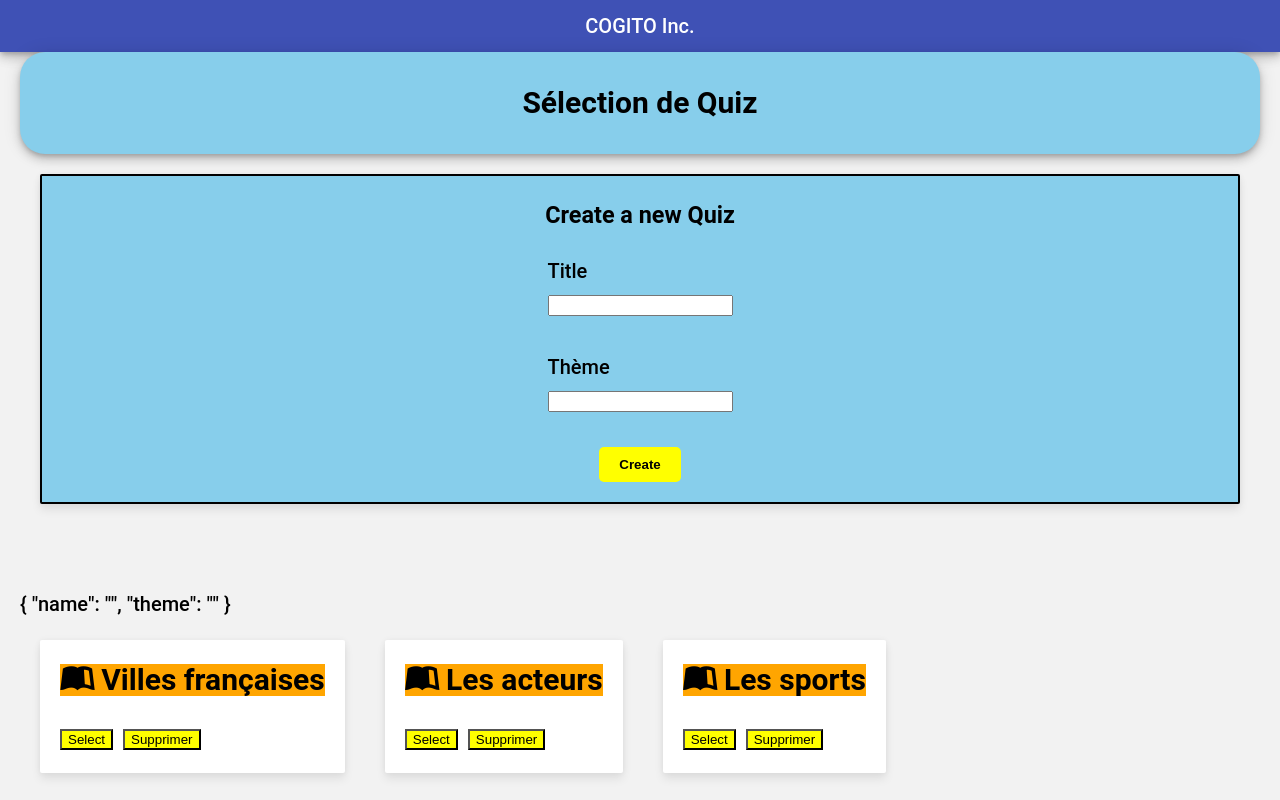
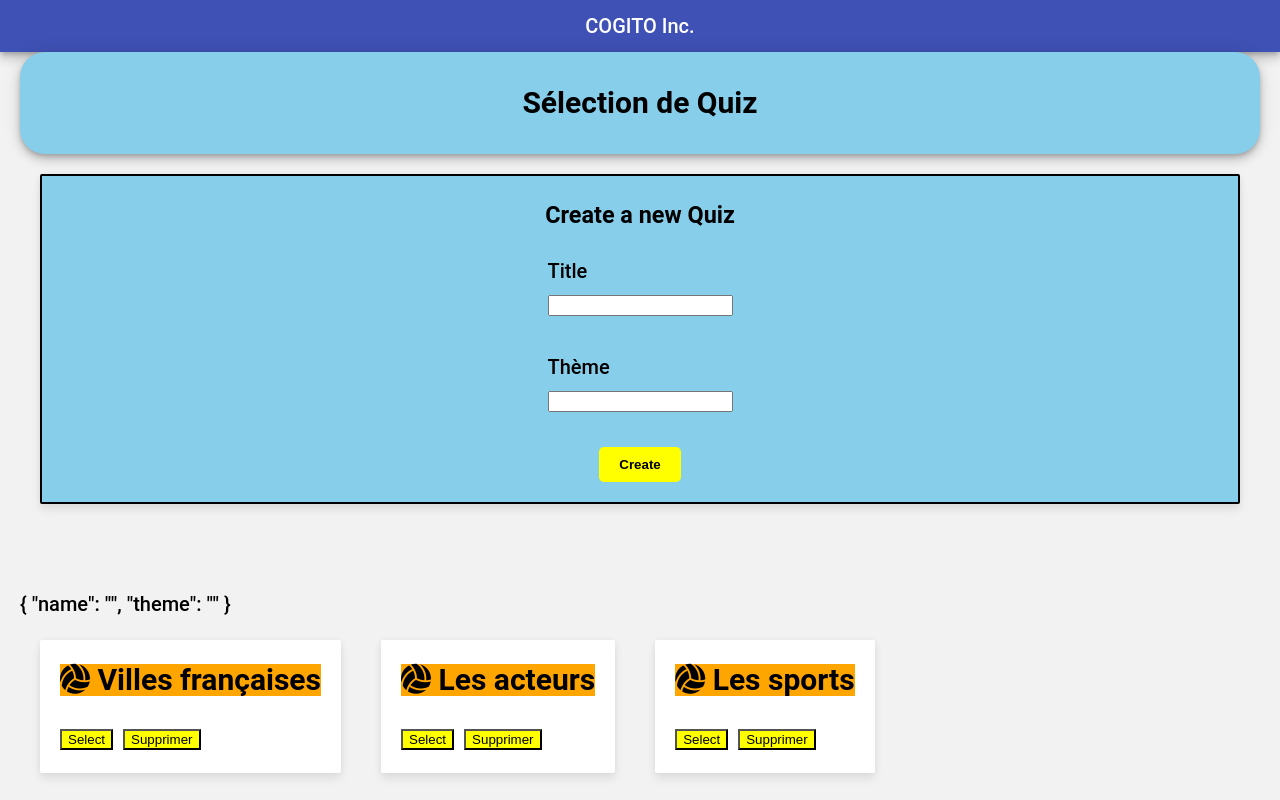
Before and after one commit to 2019-2020-ps6/2022-2023-ps6-cogito, an Angular app in the folder front-end/: page / in a window 1280 px wide. Built offline with nearby package versions, Linux system fonts and the light colour scheme.

Commit message:
feat: delete a quiz #10

```diff
--- a/front-end/src/app/quizzes/quiz-list/quiz-list.component.html
+++ b/front-end/src/app/quizzes/quiz-list/quiz-list.component.html
@@ -2,8 +2,7 @@
     <div class="quiz" *ngFor="let quiz of quizList">
         <!--Inputs & Output allow communication between parent & child components.-->
         <!--More information: https://angular.io/guide/component-interaction-->
-        <app-quiz [quiz]="quiz" (quizSelected)="quizSelected($event)">
-            [quiz]="quiz" (quizDeleted)="quizDeleted($event)">
+        <app-quiz [quiz]="quiz" (quizSelected)="quizSelected($event)" (quizDeleted)="deleteQuiz($event)">
         </app-quiz>
     </div>
   </div>
--- a/front-end/src/app/quizzes/quiz/quiz.component.html
+++ b/front-end/src/app/quizzes/quiz/quiz.component.html
@@ -1,6 +1,7 @@
 <div class="card" *ngIf="quiz">
     <h2>
-        <i class="fab fa-leanpub"></i>
+
+        <i class="fa-solid fa-volleyball"></i>
         {{quiz.name }}
         <!-- <span> Nombre de questions: {{quiz.questions.length}} </span> -->
     </h2>
--- a/front-end/src/app/quizzes/quiz/quiz.component.ts
+++ b/front-end/src/app/quizzes/quiz/quiz.component.ts
@@ -34,6 +34,7 @@ export class QuizComponent implements OnInit {
   }
 
   deleteQuiz() {
+    console.log("this.deleteQuiz");
     this.quizDeleted.emit(this.quiz);
   }
 }
--- a/front-end/src/index.html
+++ b/front-end/src/index.html
@@ -7,6 +7,7 @@
   <meta name="viewport" content="width=device-width, initial-scale=1">
   <link rel="icon" type="image/x-icon" href="favicon.ico">
   <link rel="stylesheet" href="https://use.fontawesome.com/releases/v5.6.3/css/all.css" integrity="sha384-UHRtZLI+pbxtHCWp1t77Bi1L4ZtiqrqD80Kn4Z8NTSRyMA2Fd33n5dQ8lWUE00s/" crossorigin="anonymous">
+  <script src="https://kit.fontawesome.com/2cd1095d29.js" crossorigin="anonymous"></script>
 </head>
 <body>
   <app-root></app-root>
--- a/front-end/src/services/quiz.service.ts
+++ b/front-end/src/services/quiz.service.ts
@@ -41,5 +41,6 @@ export class QuizService {
       if(value.name == quiz.name) this.quizzes.splice(index,1);
   });
   this.quizzes$.next(this.quizzes);
+  console.log("QuizService DELETE");
   }
 }
```
